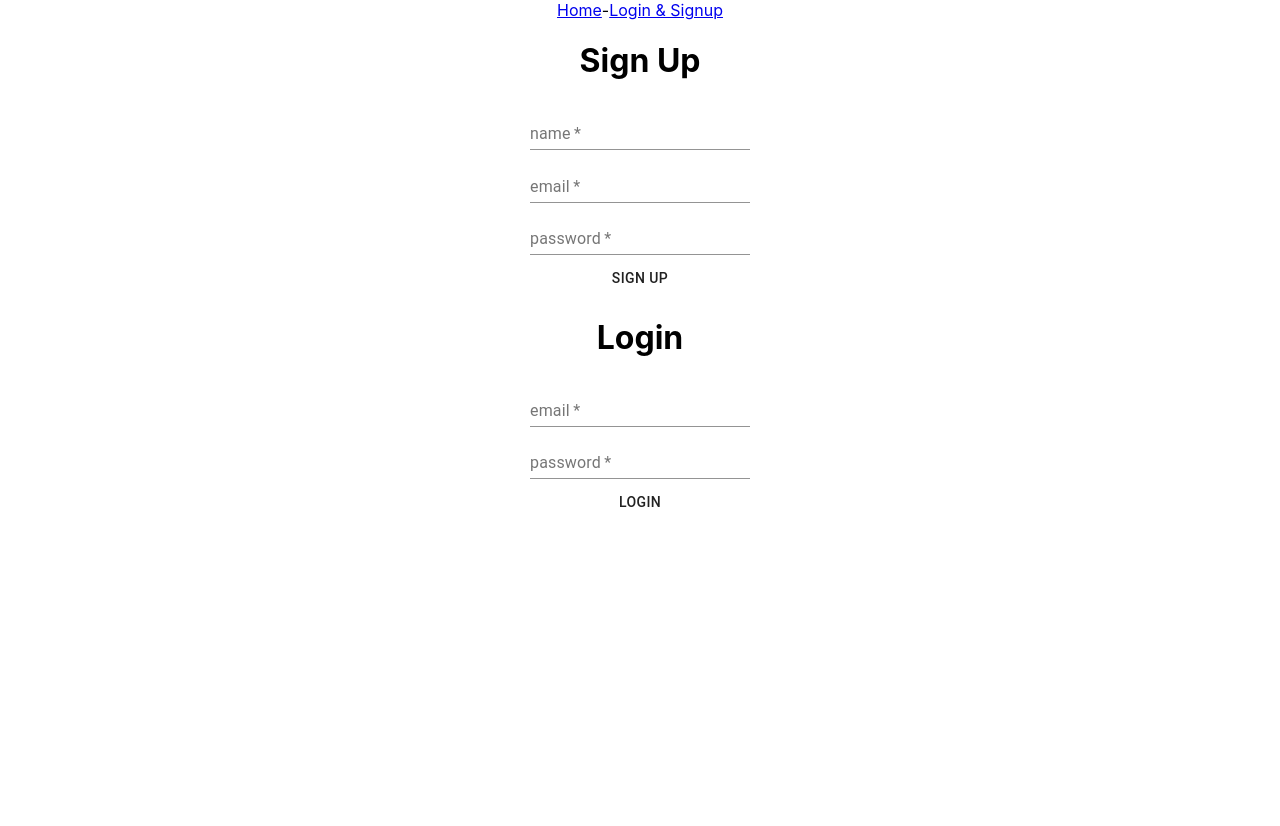
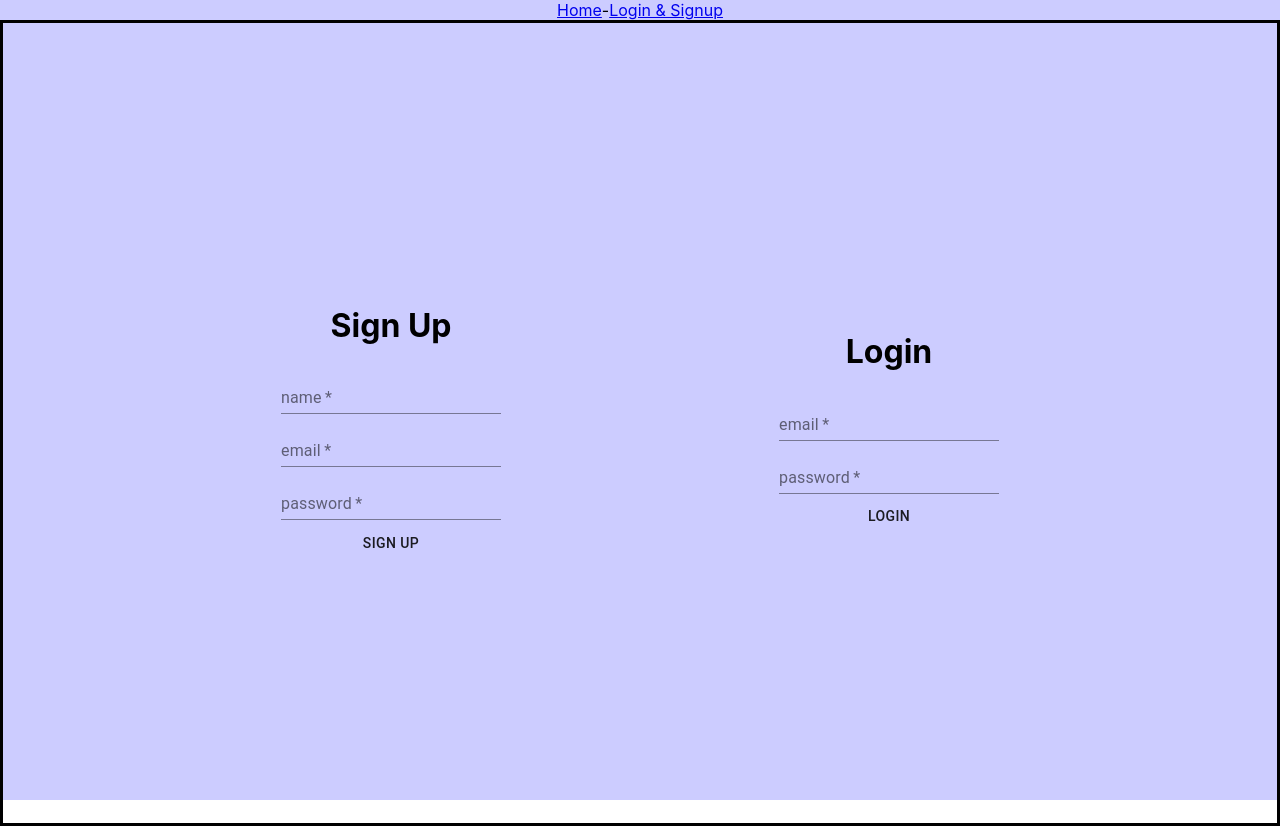
Before and after one commit to Gregory-Alexander-Bertrand/Writer-s-Unblocker-Frontend, a React (Create React App) app: page /Login in a window 1280 px wide. Before the commit the page ends 800 px from the top, so only its background shows below. Built offline with nearby package versions, Linux system fonts and the light colour scheme.

Commit message:
add comments route working and some styling stuff

```diff
--- a/src/App.css
+++ b/src/App.css
@@ -1,38 +1,23 @@
 .App {
   text-align: center;
+  background-color: #ccccff;
+  height: 100vh;
 }
 
-.App-logo {
-  height: 40vmin;
-  pointer-events: none;
+.Login {
+  display: flex;
+  flex-direction: row;
+  align-items: center;
+  justify-content: space-evenly;
+  border: 3px solid black;
+  height: 100%;
 }
 
-@media (prefers-reduced-motion: no-preference) {
-  .App-logo {
-    animation: App-logo-spin infinite 20s linear;
-  }
+.story-container {
+  border: 1px solid black;
+  height: 100%;
 }
 
-.App-header {
-  background-color: #282c34;
-  min-height: 100vh;
-  display: flex;
-  flex-direction: column;
-  align-items: center;
-  justify-content: center;
-  font-size: calc(10px + 2vmin);
-  color: white;
+.single-story-container {
+  border: 1px solid #4d4646;
 }
-
-.App-link {
-  color: #61dafb;
-}
-
-@keyframes App-logo-spin {
-  from {
-    transform: rotate(0deg);
-  }
-  to {
-    transform: rotate(360deg);
-  }
-}
--- a/src/App.js
+++ b/src/App.js
@@ -45,29 +45,19 @@ function App() {
       return <Home />
     }}
     />
-    {/* <Route
-     path="/Login"
-     render={(props) => (
-       <Login {...props} setUser={setUser} />
-     )}
-    /> */}
+
     <Route
     path="/Login"
     render={() => {
       console.log(user.id)
       if (user.id) {
-        return <Redirect to="/" />
+        return <Prompts user={user} />
       } else {
         return <Login setUser={setUser} />
       }
     }}
     />
-    {/* <Route
-    path="/Prompts"
-    render={(props) => (
-      <Prompts {...props} setUser={setUser} />
-    )}
-    /> */}
+
     <Route
     exact path="/Prompts"
     render={() => {
@@ -96,7 +86,7 @@ function App() {
    path="/ReadStories"
    render={() => {
      if(user.id) {
-       return <ReadStories user={user}/>
+       return <ReadStories user={user} />
      } else {
        return <Redirect to="/" />
      }
--- /dev/null
+++ b/src/Components/CommentBox.js
@@ -0,0 +1,36 @@
+import React from 'react'
+import { useState } from 'react'
+import { TextField, Button } from '@material-ui/core'
+import axios from 'axios'
+
+
+const CommentBox = (props) => {
+    const [body, setBody] = useState('')
+
+    const commentSubmit = (e) => {
+        e.preventDefault()
+        if (localStorage.getItem('userId')) {
+            axios.post(`${process.env.REACT_APP_BACKEND_URL}/stories/story/${props.commentSubmit}/comment`, {body}, {
+                headers: {
+                    Authorization: localStorage.getItem('userId')
+                }
+            }).then((response) => {
+                console.log(response)
+            })
+        }
+    }
+    return (
+        <div>
+        <form onSubmit={commentSubmit}>
+            <div>
+                <TextField id="filled-basic" variant="filled" required value={body} onChange={(e) => setBody(e.target.value)} />
+            </div>
+            <div>
+                <Button type="submit">Enter</Button>
+            </div>
+        </form>
+        </div>
+    )
+}
+
+export default CommentBox
--- a/src/Components/SignupForm.js
+++ b/src/Components/SignupForm.js
@@ -26,7 +26,7 @@ const SignupForm = (props) => {
                 <Box m={.6} />
                 <TextField id="standard-basic" label="email" required value={email} onChange={(e) => setEmail(e.target.value)} />
                 <Box m={.6} />
-                <TextField id="standard-basic" label="password" required value={password} onChange={(e) => setPassword(e.target.value)} />
+                <TextField id="standard-basic" label="password" type="password" required value={password} onChange={(e) => setPassword(e.target.value)} />
                 <Box m={.6} />
                 <Button type="submit">Sign up</Button>
             </form>
--- a/src/Pages/Login.js
+++ b/src/Pages/Login.js
@@ -8,7 +8,7 @@ import LoginForm from '../Components/LoginForm'
 const Login = (props) => {
     const [user, setUser] = useState({})
     return (
-        <div>
+        <div className="Login">
             <SignupForm {...props} setUser={setUser}/>
             <LoginForm {...props} setUser={setUser} />
         </div>
--- a/src/Pages/Prompts.js
+++ b/src/Pages/Prompts.js
@@ -33,8 +33,9 @@ const Prompts = (props) => {
             </ul> */}
            {prompts.map((prompt) => {
                return (
-            //    <li key={prompt.id}>{prompt.prompt}  {prompt.genre}</li>
+                <div>
                <Link key={prompt.id} to={`/Prompts/${prompt.id}/CreateStory`}>{prompt.prompt}</Link>
+               </div>
                )
            })}
         </div>
--- a/src/Pages/ReadStories.js
+++ b/src/Pages/ReadStories.js
@@ -3,6 +3,7 @@ import axios from 'axios'
 import { useState} from 'react'
 import { Button } from '@material-ui/core'
 import { Box } from '@chakra-ui/react'
+import CommentBox from '../Components/CommentBox'
 
 const ReadStories = (props) => {
     const [stories, setStories] = useState([])
@@ -20,16 +21,16 @@ const ReadStories = (props) => {
     }
 
     return (
-        <div>
-            <button onClick={getAllStories}>Get Stories</button>
+        <div className="story-container">
+            <Button onClick={getAllStories} variant="outlined">Get Stories</Button>
             {stories.map((story) => {
                 return (
-                <div>
+                <div className="single-story-container">
 
                     {/* <p key={story.id}>{story.story}</p> */}
                     <p>{story.title}</p>
                 <Box w="100%" key={story.id}>{story.story}</Box>
-
+                <CommentBox commentSubmit={story.id} />
                 </div>
 
                 )
```
Also changed, not shown: src/Components/Navbar.js (+3 -5 lines).
